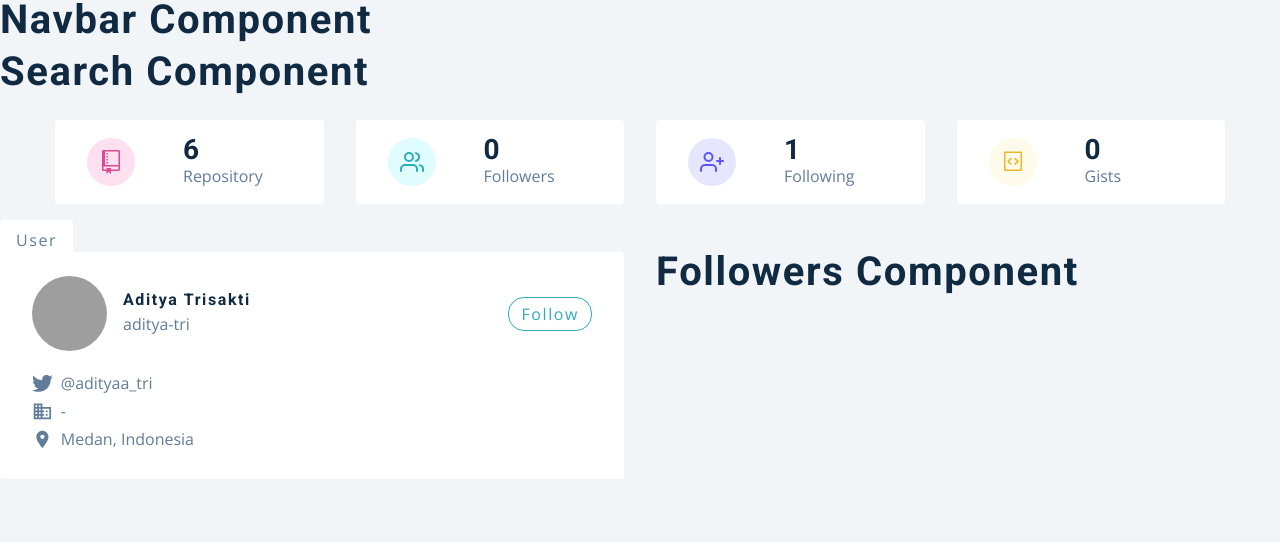
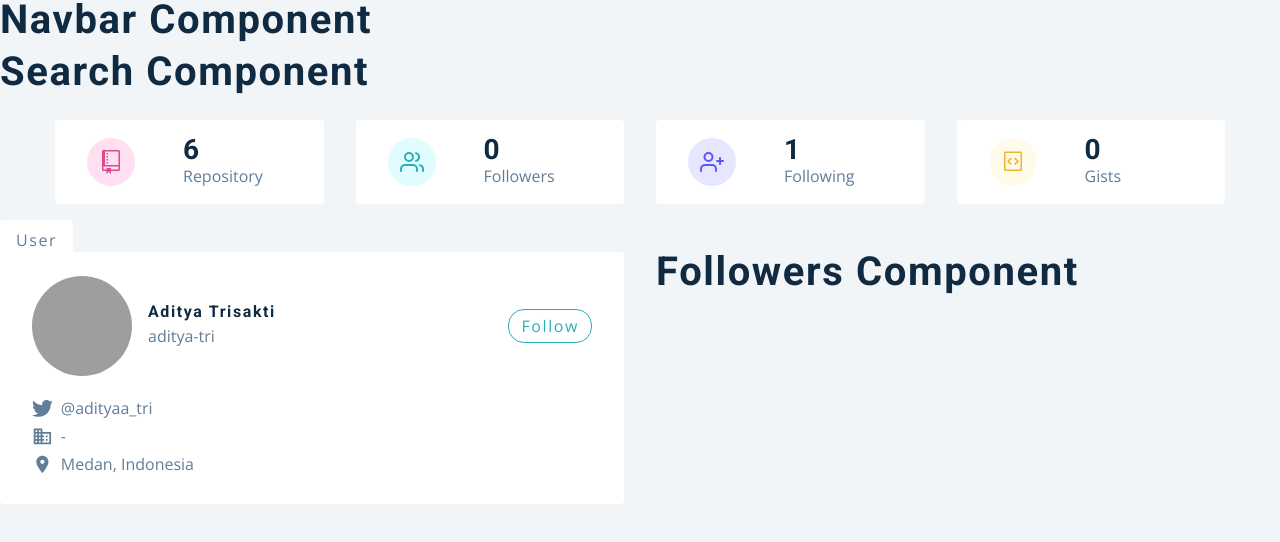
Before and after one commit to aditya-tri/Aditya-Trisakti-Silalahi, a React (Create React App) app: page / in a window 1280 px wide. Shown: the top 542 px of the page. Built offline with nearby package versions, Linux system fonts and the light colour scheme; grey boxes are pictures that could not be loaded.

Commit message:
increase  width and length of the user avatar

```diff
--- a/src/components/Card.js
+++ b/src/components/Card.js
@@ -79,8 +79,8 @@ const Wrapper = styled.article`
     column-gap: 1rem;
     margin-bottom: 1rem;
     img {
-      width: 75px;
-      height: 75px;
+      width: 100px;
+      height: 100px;
       border-radius: 50%;
     }
     h4 {
```
